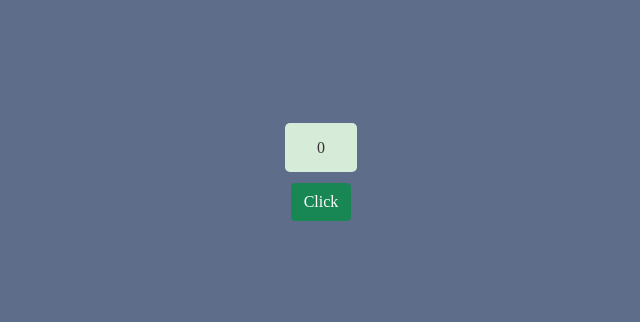
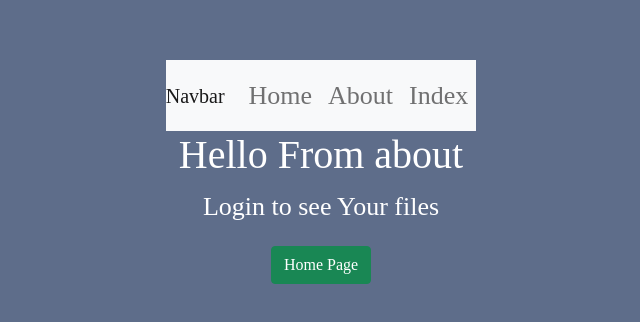
Before and after one commit to svn5969/React-Hooks, a React (Create React App) app: page /about in a window 1280 px wide. Shown: the part 228-550 px from the top of the page, without its empty margins (319-959 px from the left). Built offline with nearby package versions, Linux system fonts and the light colour scheme.

Commit message:
add my app component for useLoacation and UseHistory example

```diff
--- a/package.json
+++ b/package.json
@@ -11,6 +11,7 @@
     "react-bootstrap": "^2.0.0",
     "react-dom": "^17.0.2",
     "react-icons": "^4.3.1",
+    "react-router-dom": "^5.3.0",
     "react-scripts": "4.0.3",
     "web-vitals": "^1.1.2"
   },
--- a/src/App.js
+++ b/src/App.js
@@ -13,6 +13,8 @@ import Uncontrolled from './components/forms/Uncontrolled';
 import UseReducer from './components/UseReducer/UseReducer';
 import ComA from './components/UseContextAndContextAPI/ComA';
 import CustomHookTest from './components/useEffect Hook/CustomHookTest';
+import React from "react";
+import Home from './components/Myapp/Home';
 
 function App() {
   return (
@@ -28,7 +30,8 @@ function App() {
      {/* <Uncontrolled></Uncontrolled> */}
      {/* <UseReducer></UseReducer> */}
      {/* <ComA></ComA> */}
-     <CustomHookTest></CustomHookTest>
+     {/* <CustomHookTest></CustomHookTest> */}
+     <Home></Home>
     </div>
   );
 }
--- /dev/null
+++ b/src/components/Myapp/About.js
@@ -0,0 +1,21 @@
+import React from 'react';
+import { useHistory, useLocation } from 'react-router';
+const About = () => {
+    const location = useLocation();
+    const history = useHistory()
+    console.log(history)
+    return (
+        <div>
+            <h1>Hello From {location.pathname.replace("/",'')}</h1>
+            {
+                location.pathname === '/about/shovon' ? <p>Hii, Shovon Good to see you again</p> :  <p>Login to see Your files</p>
+            }
+
+            <button className="btn btn-success" onCLick={()=>history.push("/index")}>Home Page</button>
+
+
+        </div>
+    );
+};
+
+export default About;
--- /dev/null
+++ b/src/components/Myapp/Home.js
@@ -0,0 +1,28 @@
+import React from 'react';
+import {
+  BrowserRouter as Router,
+  Switch,
+  Route,
+  Link
+} from "react-router-dom"
+import About from './About';
+import Index from './Index';
+import Navbar from './Navbar';
+const Home = () => {
+    return (
+     <Router>
+         <Navbar></Navbar>
+         <Switch>
+         <Route path="/about">
+            <About></About>
+         </Route>
+         <Route path="/index">
+            <Index></Index>
+         </Route>
+         </Switch>
+
+     </Router>
+    );
+};
+
+export default Home;
--- /dev/null
+++ b/src/components/Myapp/Index.js
@@ -0,0 +1,16 @@
+import React from 'react';
+import { useHistory, useLocation } from 'react-router';
+
+const Index = () => {
+    const location = useLocation();
+    const history = useHistory()
+    console.log(location);
+    return (
+        <div>
+            <h1>Hello From {location.pathname.replace("/",'')}</h1>
+            <button className="btn btn-primary" onClick={history.goBack}>Go Back</button>
+        </div>
+    );
+};
+
+export default Index;
--- /dev/null
+++ b/src/components/Myapp/Navbar.js
@@ -0,0 +1,38 @@
+import React from 'react';
+import { NavLink } from 'react-router-dom';
+
+const Navbar = () => {
+
+    return (
+        <>
+            <nav class="navbar navbar-expand-lg navbar-light bg-light">
+        <a class="navbar-brand">Navbar</a>
+        <button class="navbar-toggler" type="button" data-toggle="collapse" data-target="#navbarSupportedContent" aria-controls="navbarSupportedContent" aria-expanded="false" aria-label="Toggle navigation">
+          <span class="navbar-toggler-icon"></span>
+        </button>
+
+        <div class="collapse navbar-collapse" id="navbarSupportedContent">
+          <ul class="navbar-nav mr-auto">
+            <li class="nav-item active">
+              <NavLink class="nav-link" to="/">Home</NavLink>
+            </li>
+
+            <li class="nav-item active">
+              <NavLink class="nav-link" to="/about">About </NavLink>
+            </li>
+            <li class="nav-item active">
+              <NavLink class="nav-link" to="/index">Index </NavLink>
+            </li>
+
+
+          </ul>
+
+        </div>
+      </nav>
+        </>
+
+            )
+        }
+
+
+            export default Navbar;
```
Also changed, not shown: 1 other file (tests, documents, lock files or other folders).
